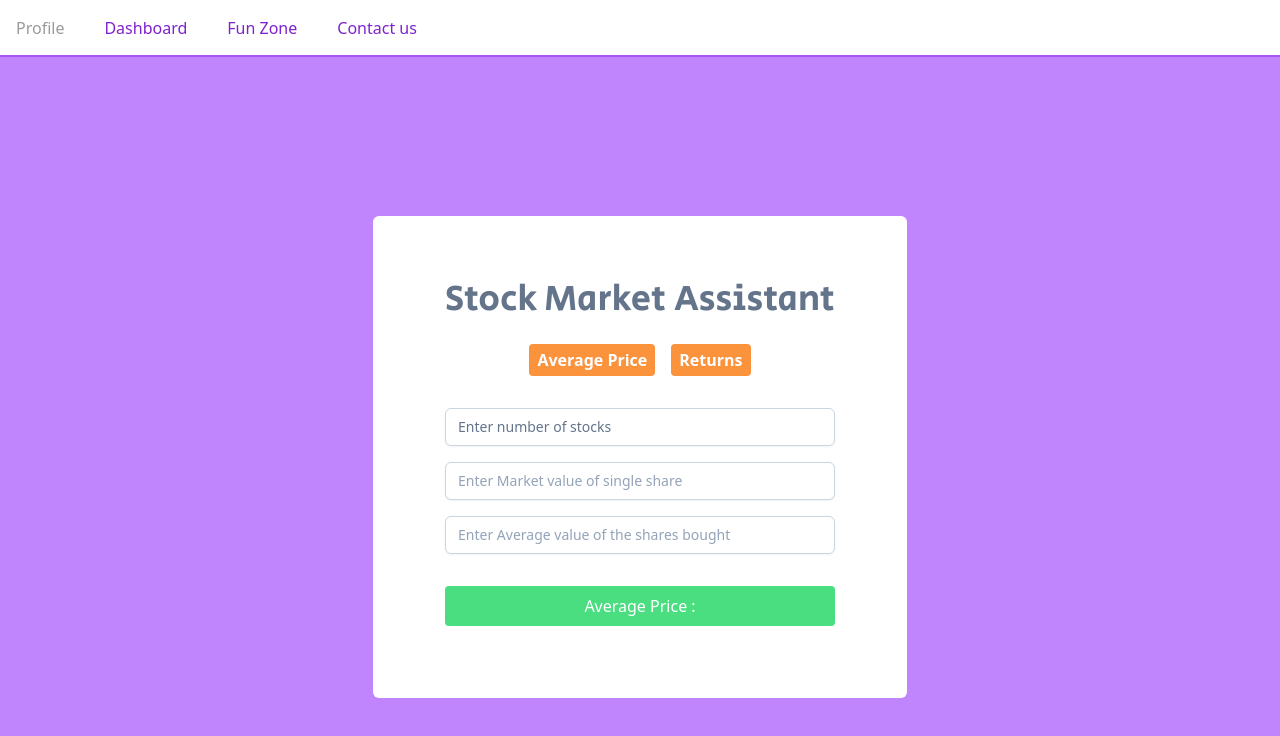
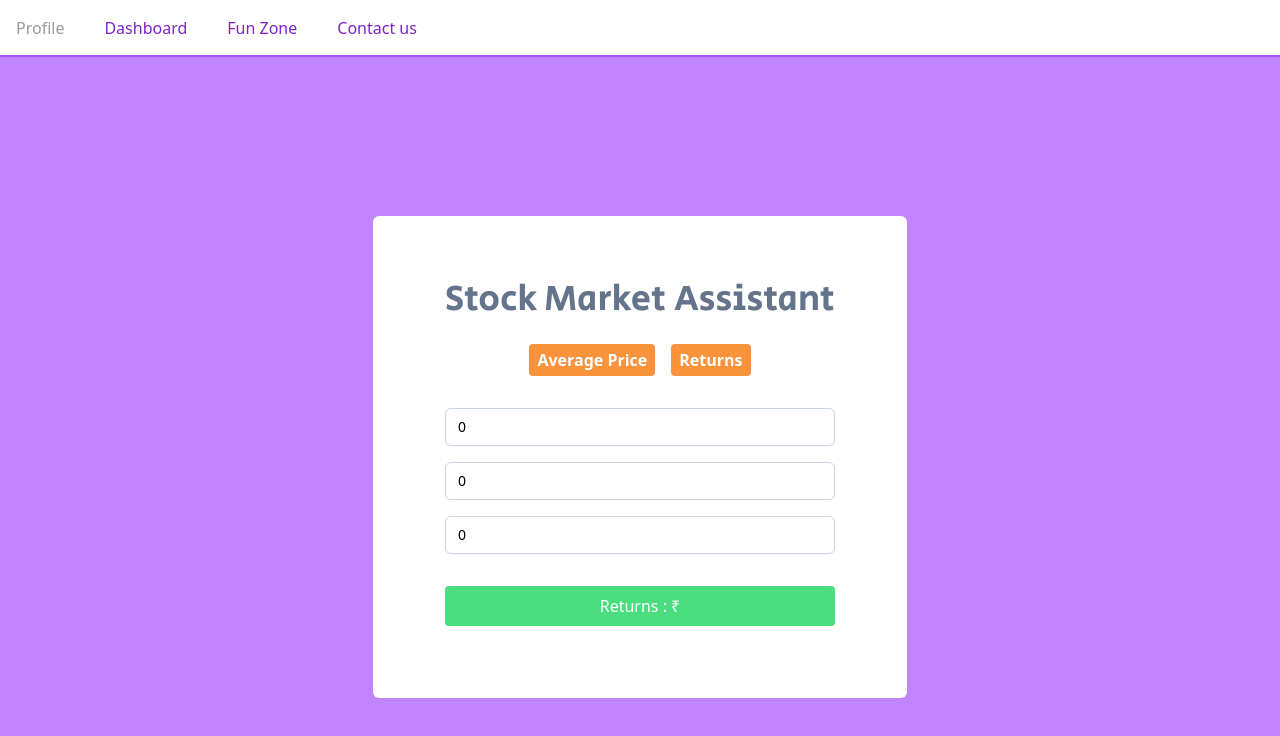
Before and after one commit to pushkardangi/stock-market-assistant, a React (Vite) app: page /returns in a window 1280 px wide. Shown: the top 736 px of the page. Built offline with nearby package versions, Linux system fonts and the light colour scheme.

Commit message:
fixes in component:returns

```diff
--- a/src/components/Returns.jsx
+++ b/src/components/Returns.jsx
@@ -2,13 +2,17 @@ import React from "react";
 
 function Returns() {
 
-  const calcAvg = (event) => {
+  const calcReturns = (event) => {
 
     let shares = parseInt(document.getElementById("totalShares").value);
-    let returns = parseFloat(document.getElementById("returns").value);
+    let currentVal = parseFloat(document.getElementById("currentVal").value);
+    let avgVal = parseFloat(document.getElementById("avgVal").value);
 
     console.log(shares);
-    console.log(returns);
+    console.log(currentVal);
+    console.log(avgVal);
+
+    let returns = (shares*currentVal) - (shares*avgVal);
 
     document.getElementById("avgBox").innerHTML = returns.toFixed(2);
 
@@ -17,7 +21,6 @@ function Returns() {
 
   return (
     <>
-      <form>
         <div className="my-4">
           <label className="block">
             <input
@@ -25,6 +28,7 @@ function Returns() {
               id="totalShares"
               className="mt-1 px-3 py-2 bg-white border shadow-sm border-slate-300 placeholder-slate-500 focus:outline-none focus:border-sky-500 focus:ring-sky-500 block w-full rounded-md sm:text-sm focus:ring-1"
               placeholder="Enter number of stocks"
+              defaultValue={0}
             />
           </label>
         </div>
@@ -33,10 +37,11 @@ function Returns() {
           <label className="block">
             <input
               type="text"
-              id="marketVal"
+              id="currentVal"
               className="mt-1 px-3 py-2 bg-white border shadow-sm border-slate-300 placeholder-slate-400 focus:outline-none focus:border-sky-500 focus:ring-sky-500 block w-full rounded-md sm:text-sm focus:ring-1"
-              placeholder="Enter Market value of single share"
+              placeholder="Enter current Market Value of that stock"
               autoComplete="off"
+              defaultValue={0}
             />
           </label>
         </div>
@@ -47,18 +52,18 @@ function Returns() {
               type="text"
               id="avgVal"
               className="mt-1 px-3 py-2 bg-white border shadow-sm border-slate-300 placeholder-slate-400 focus:outline-none focus:border-sky-500 focus:ring-sky-500 block w-full rounded-md sm:text-sm focus:ring-1"
-              placeholder="Enter Average value of the shares bought"
+              placeholder="Enter Average value of the stock"
               autoComplete="off"
+              defaultValue={0}
+              onChange={calcReturns}
             />
           </label>
         </div>
 
-        <button
-          className="p-2 my-8 flex w-full justify-center bg-green-400 hover:bg-green-500 text-white font-medium rounded"
-          onClick={calcAvg}>
-          Average Price : <div id="avgBox"></div>
-        </button>
-      </form>
+        <div
+          className="p-2 my-8 flex w-full justify-center bg-green-400 hover:bg-green-500 text-white font-medium rounded">
+          Returns : ₹ <div id="returnsBox"></div>
+        </div>
     </>
   );
 }
```
